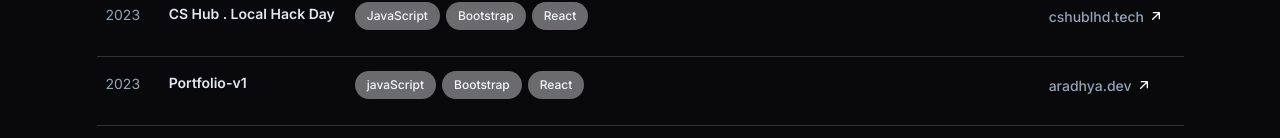
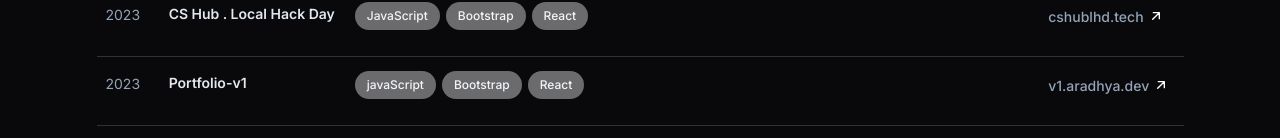
Before and after one commit to jayalohana/Website-v3, a Next.js app: page /project_archive in a window 1280 px wide. Shown: the part 813-951 px from the top of the page. Built offline with nearby package versions, Linux system fonts and the light colour scheme.

Commit message:
v1 pf link fix

```diff
--- a/app/project_archive/page.tsx
+++ b/app/project_archive/page.tsx
@@ -65,8 +65,8 @@
         year: '2023',
         name: 'Portfolio-v1',
         tools: ['javaScript', 'Bootstrap', 'React',],
-        url: 'htps://github.com/aradhyas8/Personal-Website-Template',
-         urlName: 'aradhya.dev'
+        url: 'htps://www.v1.aradhya.dev',
+         urlName: 'v1.aradhya.dev'
     },
     {
         year: '2022',
```
